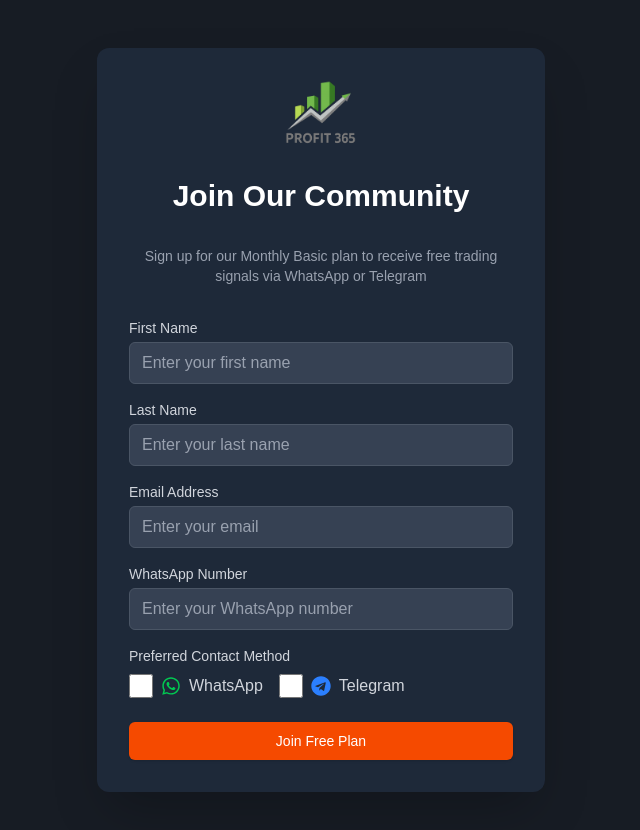
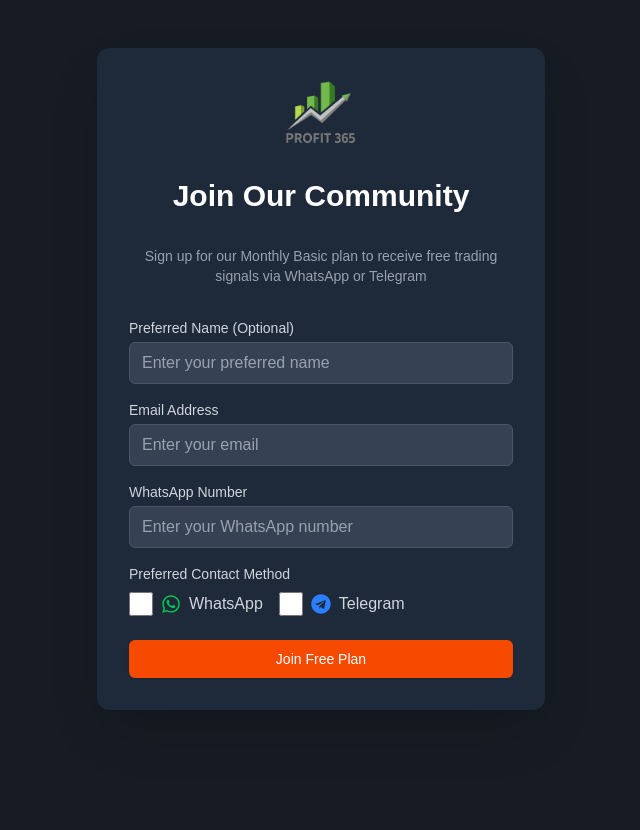
Before and after one commit to DeepGondaliya1/Profit-365-FreeBasicPlan, a Next.js app: page /login in a window 1280 px wide. Shown: the top 830 px of the page, without its empty margins (319-959 px from the left). After the commit the page ends 802 px from the top, so only its background shows below. Built offline with nearby package versions, Linux system fonts and the light colour scheme.

Commit message:
change firstName and lastName into PreferredName

```diff
--- a/src/components/LoginForm.tsx
+++ b/src/components/LoginForm.tsx
@@ -12,14 +12,14 @@ interface LoginFormProps {
 
 export default function LoginForm({ setSuccessPreferences }: LoginFormProps) {
   const router = useRouter();
-  const [formData, setFormData] = useState({
-    firstName: '',
-    lastName: '',
+  const initialFormData = {
+    preferredName: '',
     email: '',
     whatsappNumber: '',
     preferences: [] as string[],
     telegramId: '',
-  });
+  };
+  const [formData, setFormData] = useState(initialFormData);
   const [error, setError] = useState<string | null>(null);
   const [loading, setLoading] = useState(false);
 
@@ -44,7 +44,7 @@ export default function LoginForm({ setSuccessPreferences }: LoginFormProps) {
     setSuccessPreferences([]);
 
     // Validate required fields
-    if (!formData.firstName || !formData.lastName || !formData.email || !formData.whatsappNumber) {
+    if (!formData.email || !formData.whatsappNumber) {
       setError('Please fill in all required fields.');
       setLoading(false);
       return;
@@ -79,8 +79,7 @@ export default function LoginForm({ setSuccessPreferences }: LoginFormProps) {
 
     try {
       const response = await axios.post(`${process.env.NEXT_PUBLIC_BACKEND_URL}/subscriptions/free-plan-signup`, {
-        firstName: formData.firstName,
-        lastName: formData.lastName,
+        preferredName: formData.preferredName,
         email: formData.email,
         phoneNumber: formData.whatsappNumber,
         channelPreference,
@@ -89,6 +88,7 @@ export default function LoginForm({ setSuccessPreferences }: LoginFormProps) {
 
       if (response.data.message === 'Free subscription created successfully') {
         setSuccessPreferences(formData.preferences); // Store preferences for success message
+        setFormData(initialFormData); // Reset form data
       } else {
         setError('Failed to create subscription. Please try again.');
       }
@@ -122,32 +122,16 @@ export default function LoginForm({ setSuccessPreferences }: LoginFormProps) {
       <form className="mt-8 space-y-6" onSubmit={handleSubmit}>
         <div className="space-y-4">
           <div>
-            <label htmlFor="firstName" className="block text-sm font-medium text-gray-300">
-              First Name
+            <label htmlFor="preferredName" className="block text-sm font-medium text-gray-300">
+              Preferred Name (Optional)
             </label>
             <input
-              id="firstName"
-              name="firstName"
+              id="preferredName"
+              name="preferredName"
               type="text"
-              required
               className="mt-1 block w-full px-3 py-2 bg-gray-700 border border-gray-600 rounded-md text-white placeholder-gray-400 focus:outline-none focus:ring-2 focus:ring-orange-500"
-              placeholder="Enter your first name"
-              value={formData.firstName}
-              onChange={handleChange}
-            />
-          </div>
-          <div>
-            <label htmlFor="lastName" className="block text-sm font-medium text-gray-300">
-              Last Name
-            </label>
-            <input
-              id="lastName"
-              name="lastName"
-              type="text"
-              required
-              className="mt-1 block w-full px-3 py-2 bg-gray-700 border border-gray-600 rounded-md text-white placeholder-gray-400 focus:outline-none focus:ring-2 focus:ring-orange-500"
-              placeholder="Enter your last name"
-              value={formData.lastName}
+              placeholder="Enter your preferred name"
+              value={formData.preferredName}
               onChange={handleChange}
             />
           </div>
```
